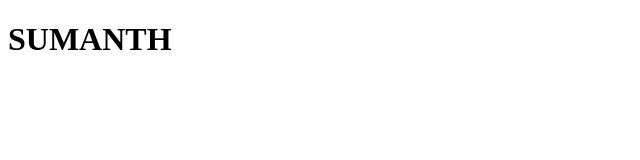
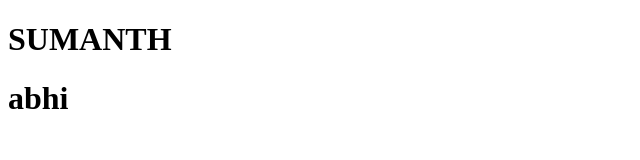
Before and after one commit to AbhiramSararam/Abhi, a plain HTML site: page index.html in a window 1280 px wide. Shown: the whole page, without its empty margins (0-640 px from the left). Drawn offline with Linux system fonts and the light colour scheme.

Commit message:
Update index.html
updated

```diff
--- a/index.html
+++ b/index.html
@@ -7,5 +7,6 @@
 </head>
 <body>
     <h1>SUMANTH</h1>
+    <h1>abhi</h1>
 </body>
 </html>
```
